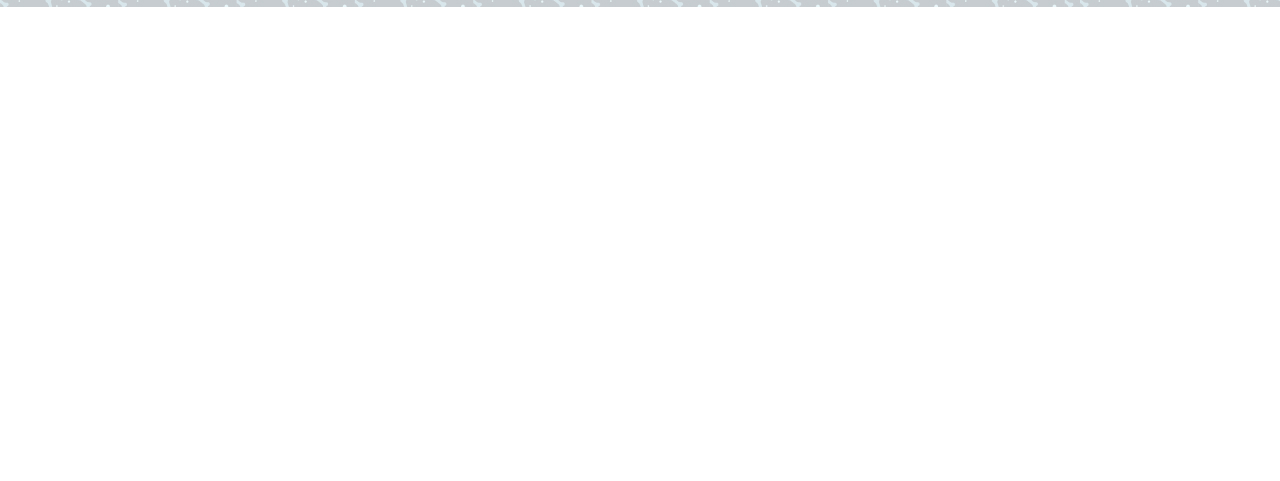
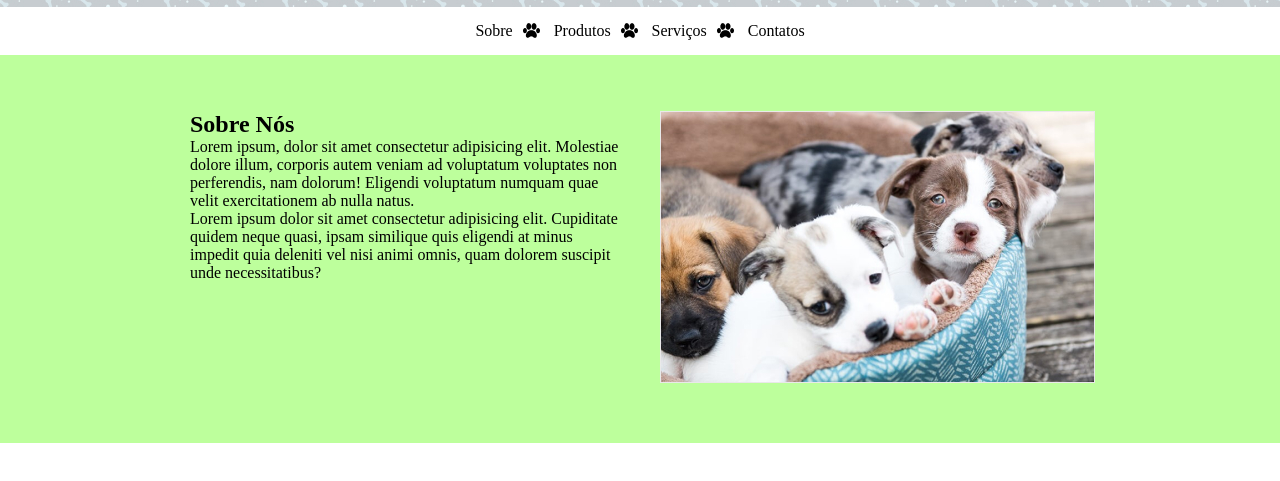
Before and after one commit to MantisPedroHenrique/GIT-Etec, a plain HTML site: page index.html in a window 1280 px wide. Shown: the part 97-578 px from the top of the page. Drawn offline with Linux system fonts and the light colour scheme.

Commit message:
Nav e Section

```diff
--- a/css/petshopstyle.css
+++ b/css/petshopstyle.css
@@ -14,3 +14,54 @@ header h1 {
     margin: 0;
     height: 84px;
 }
+
+nav {
+    text-align: center;
+    padding: 15px 0;
+}
+
+nav li {
+    display: inline;
+    background-image: url(../img/patinha-preta.png);
+    background-repeat: no-repeat;
+    padding-right: 27px;
+    margin-right: 10px;
+    background-position: center right;
+}
+
+nav a {
+    text-decoration: none;
+    color: #000;
+}
+
+nav a:hover {
+    color: #6dd432;
+}
+
+
+#itemcontato{
+    background-image: none;
+    padding: 0;
+    margin: 0;
+}
+
+.fundo_verde {
+    background-color: #bdff9c;
+
+}
+
+.container {
+    width: 900px;
+    margin: 0 auto;
+    padding: 56px 0;
+}
+
+.flex_container  {
+    display: flex;
+    justify-content: space-between;
+}
+
+
+.flex_container .col {
+    width: 430px;
+}
--- a/index.html
+++ b/index.html
@@ -11,5 +11,28 @@
     <header>
         <h1 title="Mary & Gabi PetShop"><img src="img/logo-mari-e-gabi-petshop.svg" alt="logo"></h1>
     </header>
+
+    <nav>
+        <ul>
+            <li><a href="#">Sobre</a></li>
+            <li><a href="#">Produtos</a></li>
+            <li><a href="#">Serviços</a></li>
+            <li id="itemcontato"><a href="#">Contatos</a></li>
+            <!--ul>li>a-->
+        </ul>
+    </nav>
+
+    <section class="fundo_verde">
+        <div class="container flex_container">
+            <div class="col">
+                <h2>Sobre Nós</h2>
+                <p>Lorem ipsum, dolor sit amet consectetur adipisicing elit. Molestiae dolore illum, corporis autem veniam ad voluptatum voluptates non perferendis, nam dolorum! Eligendi voluptatum numquam quae velit exercitationem ab nulla natus.</p>
+                <p>Lorem ipsum dolor sit amet consectetur adipisicing elit. Cupiditate quidem neque quasi, ipsam similique quis eligendi at minus impedit quia deleniti vel nisi animi omnis, quam dolorem suscipit unde necessitatibus?</p>
+            </div>
+            <div class="col">
+                <img src="img/img-sobre.jpg" alt="Cachorros">
+            </div>
+        </div>
+    </section>
 </body>
 </html>
```
